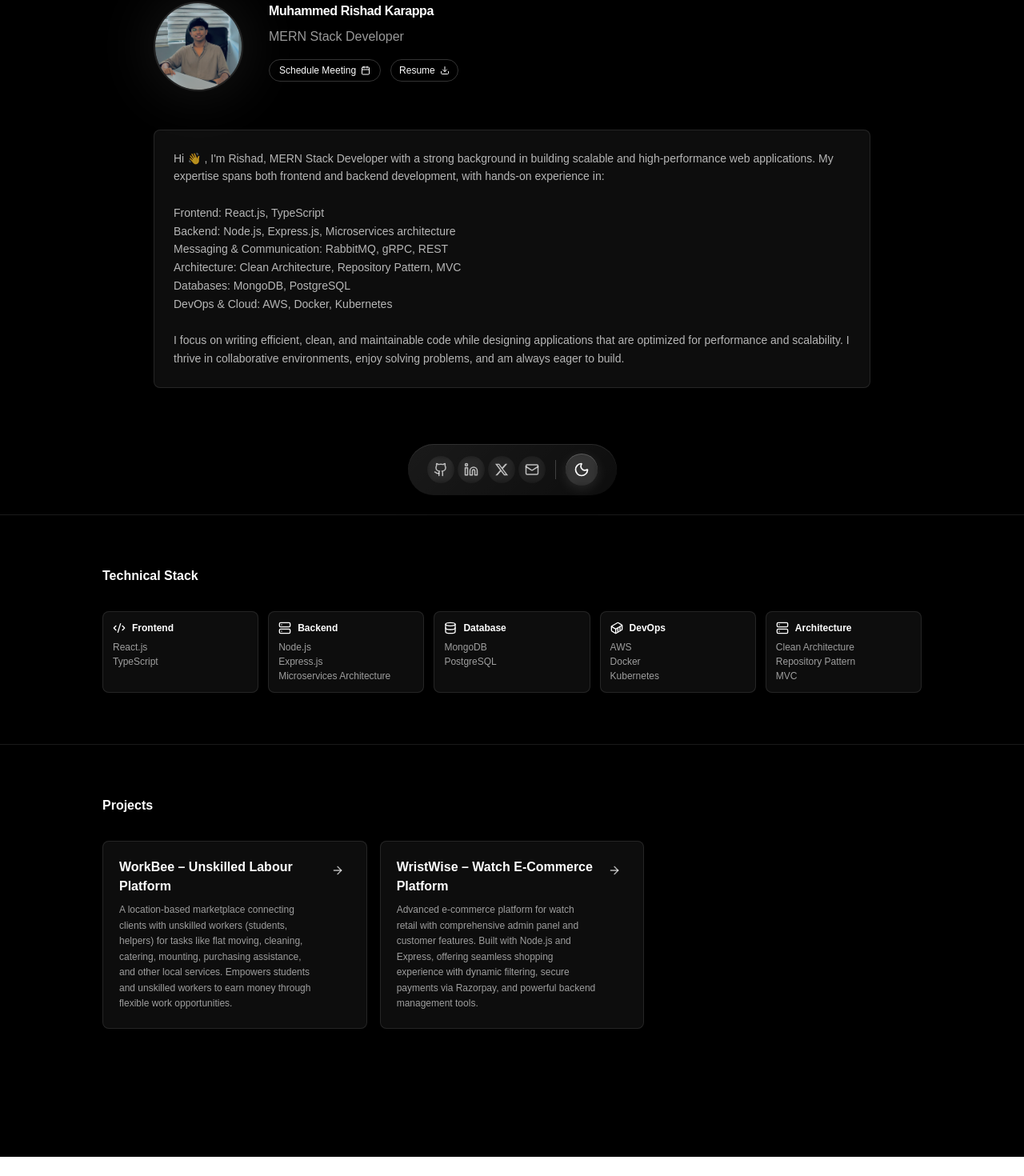
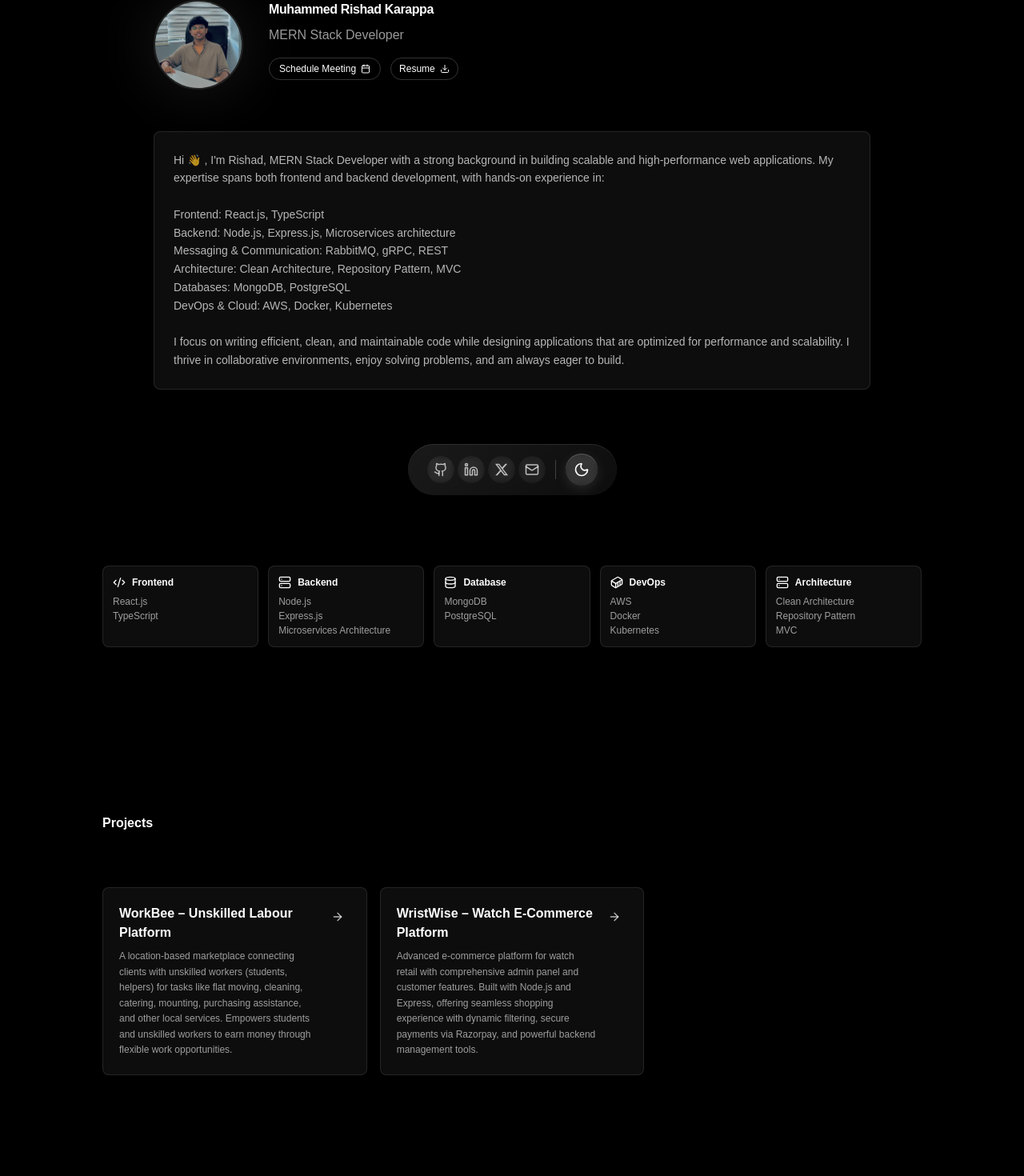
Before and after one commit to rishadkarappa/Portfolio, a Next.js app: page / in a window 1280 px wide. Shown: the part 157-1627 px from the top of the page at 80% size. Before the commit the page ends 1603 px from the top, so only its background shows below. Built offline with nearby package versions, Linux system fonts and the light colour scheme.

Commit message:
style(UI):updated ui

```diff
--- a/app/page.tsx
+++ b/app/page.tsx
@@ -323,7 +323,7 @@ export default function Home() {
           </div>
 
           {/* About - Full Width Below */}
-          <div className={`mt-12 p-6 rounded-lg border ${darkMode ? 'border-white/10 bg-white/5' : 'border-black/10 bg-black/5'}`}>
+          <div className={`mt-13 p-6 rounded-lg border ${darkMode ? 'border-white/10 bg-white/5' : 'border-black/10 bg-black/5'}`}>
             <p className={`text-sm leading-relaxed ${darkMode ? 'text-white/70' : 'text-black/70'}`}>
               Hi <span className="inline-block animate-wave">👋</span> ,  I'm Rishad, MERN Stack Developer with a strong background in building scalable and high-performance web applications. My expertise spans both frontend and backend development, with hands-on experience in:
               <br /><br />
@@ -342,9 +342,8 @@ export default function Home() {
 
 
       {/* Skills Section */}
-      <section id="skills" className={`py-16 px-4 sm:px-6 border-t ${darkMode ? 'border-white/10' : 'border-black/10'}`}>
+      <section id="skills" className={`py-16 mb-20 px-4 sm:px-6 ${darkMode ? 'border-white/10' : 'border-black/10'}`}>
         <div className="max-w-5xl mx-auto">
-          <h2 className="text-1xl font-bold mb-8">Technical Stack</h2>
           <div className="grid grid-cols-2 sm:grid-cols-3 lg:grid-cols-5 gap-3">
             <SkillCard title="Frontend" icon={<Code2 size={16} />} skills={skills.frontend} darkMode={darkMode} />
             <SkillCard title="Backend" icon={<Server size={16} />} skills={skills.backend} darkMode={darkMode} />
@@ -356,9 +355,9 @@ export default function Home() {
       </section>
 
       {/* Projects Section */}
-      <section id="projects" className={`py-16 px-4 sm:px-6 border-t ${darkMode ? 'border-white/10' : 'border-black/10'}`}>
+      <section id="projects" className={`py-16 px-4 sm:px-6  ${darkMode ? 'border-white/10' : 'border-black/10'}`}>
         <div className="max-w-5xl mx-auto">
-          <h2 className="text-1xl font-bold mb-8">Projects</h2>
+          <h2 className="text-1xl font-bold">Projects</h2>
           <div className="grid sm:grid-cols-2 lg:grid-cols-3 gap-4">
             {projects.map((project, index) => (
               <ProjectCard key={index} project={project} darkMode={darkMode} />
@@ -394,7 +393,7 @@ function ProjectCard({ project, darkMode }: any) {
   const [isExpanded, setIsExpanded] = useState(false);
 
   return (
-    <div className={`group rounded-lg border transition-all ${
+    <div className={`group rounded-lg mt-17 mb-15 border transition-all ${
       darkMode ? 'border-white/10 hover:border-white/20 bg-white/5' : 'border-black/10 hover:border-black/20 bg-black/5'
     }`}>
 
@@ -471,8 +470,8 @@ function ProjectCard({ project, darkMode }: any) {
                     key={index}
                     className={`text-xs px-2 py-1 rounded ${
                       darkMode
-                        ? 'bg-blue-500/20 text-blue-300'
-                        : 'bg-blue-500/20 text-blue-700'
+                        ? 'border-white/20 text-white/60'
+                        : 'border-black/20 text-black/60'
                     }`}
                   >
                     {arch}
```
